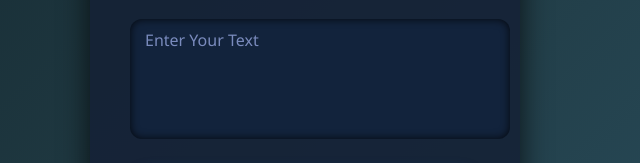
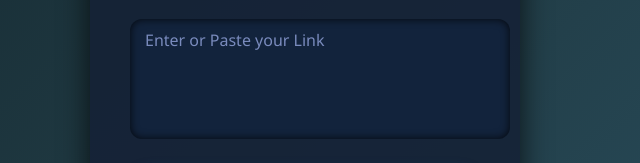
Before and after one commit to Harsh427744/qr-code-generator, a plain HTML site: page index.html in a window 1280 px wide. Shown: the part 363-526 px from the top of the page, 335-975 px from the left. Drawn offline with Linux system fonts and the light colour scheme.

Commit message:
README Updated

```diff
--- a/index.html
+++ b/index.html
@@ -20,7 +20,7 @@
             <option value="300x300">300*300</option>
         </select>
         <br><br>
-        <textarea placeholder="Enter Your Text" id="qrtext"></textarea>
+        <textarea placeholder="Enter or Paste your Link" id="qrtext"></textarea>
         <br><br>
         <input type="submit" value="Generate QR Code" onclick="generateQR()">
     </div>
```
Also changed, not shown: 1 other file.
